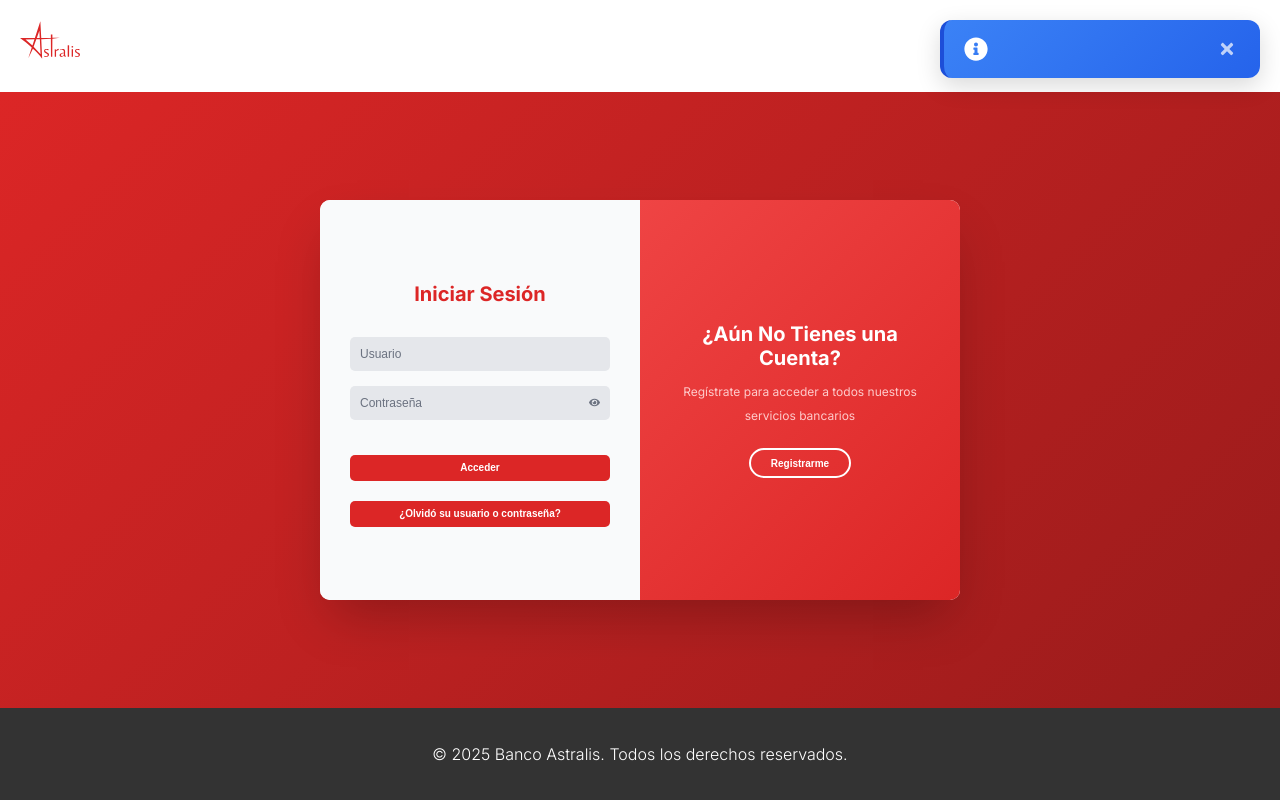
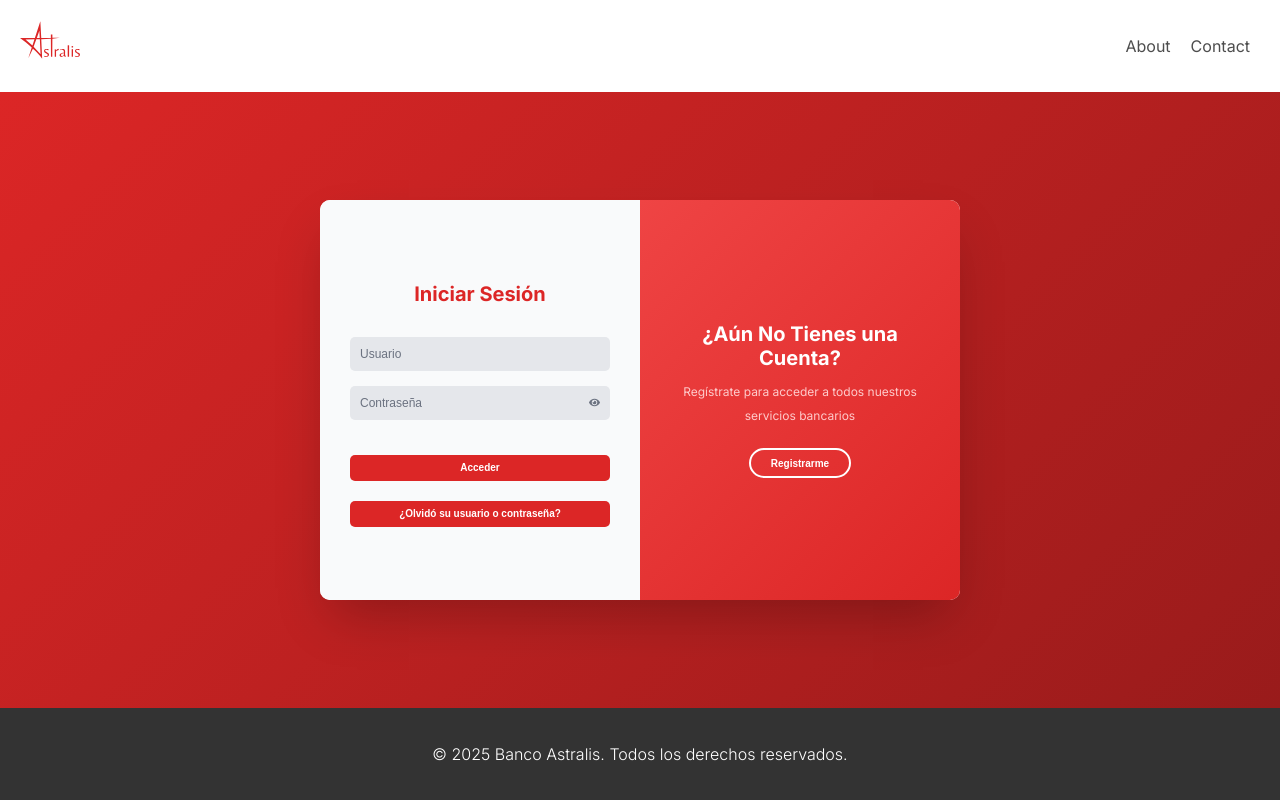
Before and after one commit to Eyden17/PY01-Desarrollo-de-Software, a React (Create React App) app in the folder py1/: page / in a window 1280 px wide. Built offline with nearby package versions, Linux system fonts and the light colour scheme; no server answers.

Commit message:
fixing bug

```diff
--- a/py1/src/pages/Login.jsx
+++ b/py1/src/pages/Login.jsx
@@ -655,12 +655,13 @@ const tipoIdentificacionMap = {
         onAccept={handleTermsAccept}
       />
        {/* Componente de mensajes */}
-      <Messages
-        show={message.show}
-        text={message.text}
-        type={message.type}
-        onClose={closeMessage}
-      />
+   {message.show && (
+  <Messages
+    message={message.text}
+    type={message.type}
+    onClose={closeMessage}
+  />
+)}
     </>
   );
 }
```
